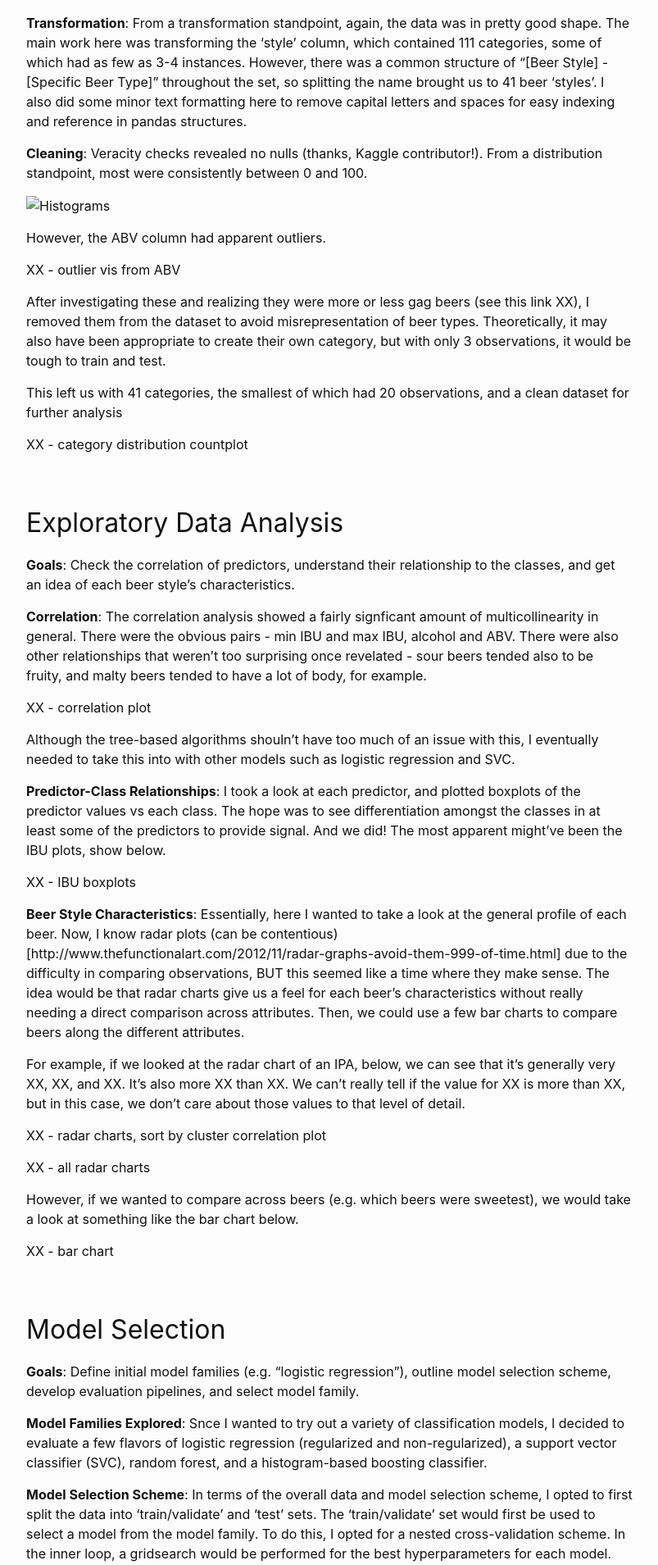
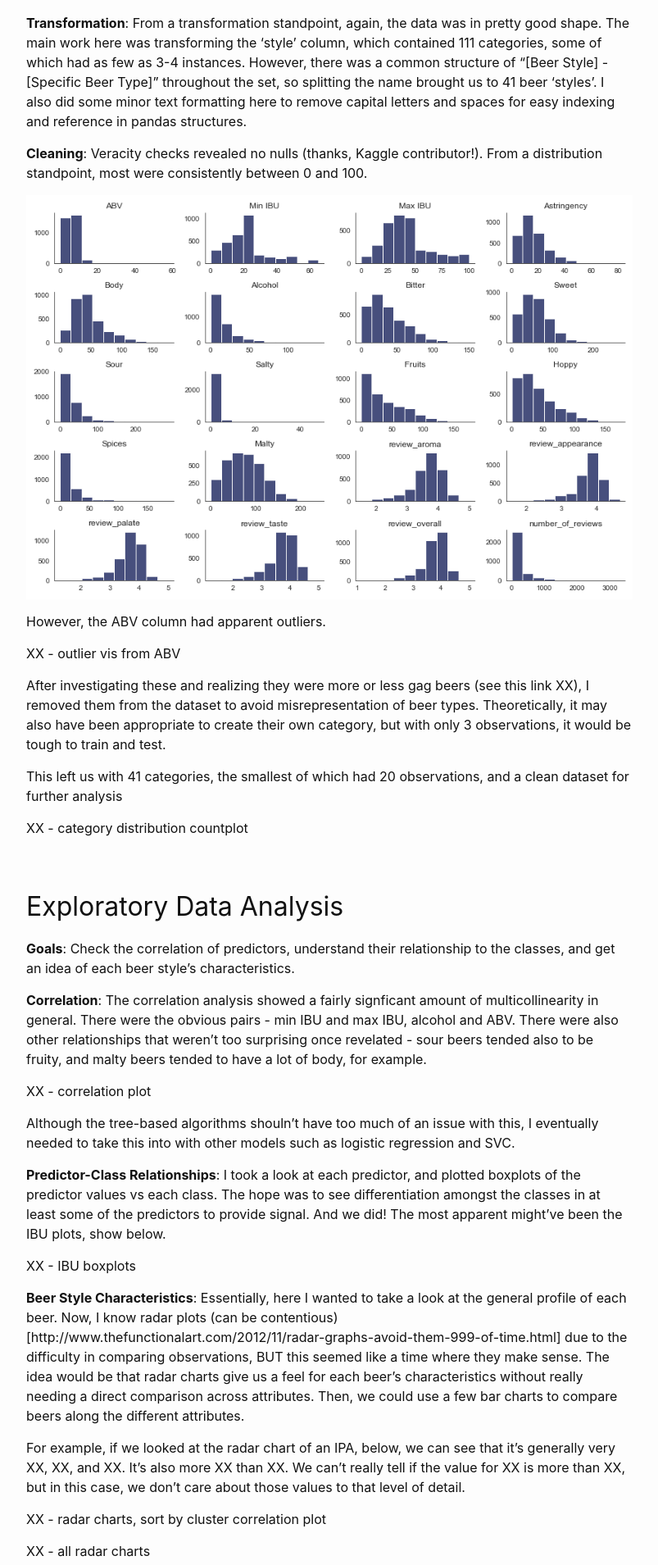
Before and after one commit to astaylor92/astaylor92.github.io, a Jekyll site: the page built from docs/_posts/2022-09-08-beer-classification.md, in a window 1280 px wide. Shown: the part 3835-5744 px from the top of the page at 82% size, without its empty margins (238-1041 px from the left). Built offline with Jekyll 4.4.1, drawn with Linux system fonts in a browser that asks for light colours.

Commit message:
Testing image links

```diff
--- a/docs/_posts/2022-09-08-beer-classification.md
+++ b/docs/_posts/2022-09-08-beer-classification.md
@@ -111,7 +111,7 @@ XX - data fields & descriptions
 
 **Cleaning**: Veracity checks revealed no nulls (thanks, Kaggle contributor!). From a distribution standpoint, most were consistently between 0 and 100.
 
-![Histograms](/docs/images/beercharacteristics/histograms_predictors.png)
+![Histograms](/images/beercharacteristics/histograms_predictors.png)
 
 However, the ABV column had apparent outliers.
 
```
